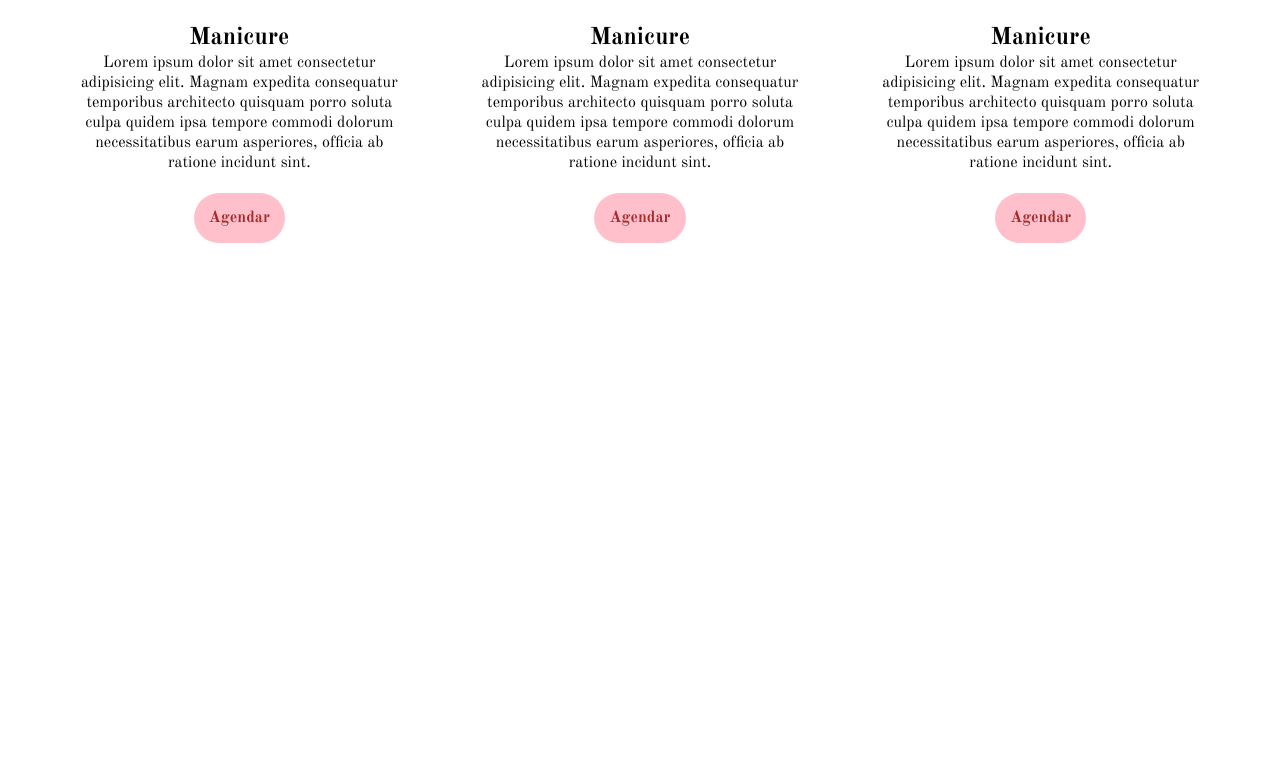
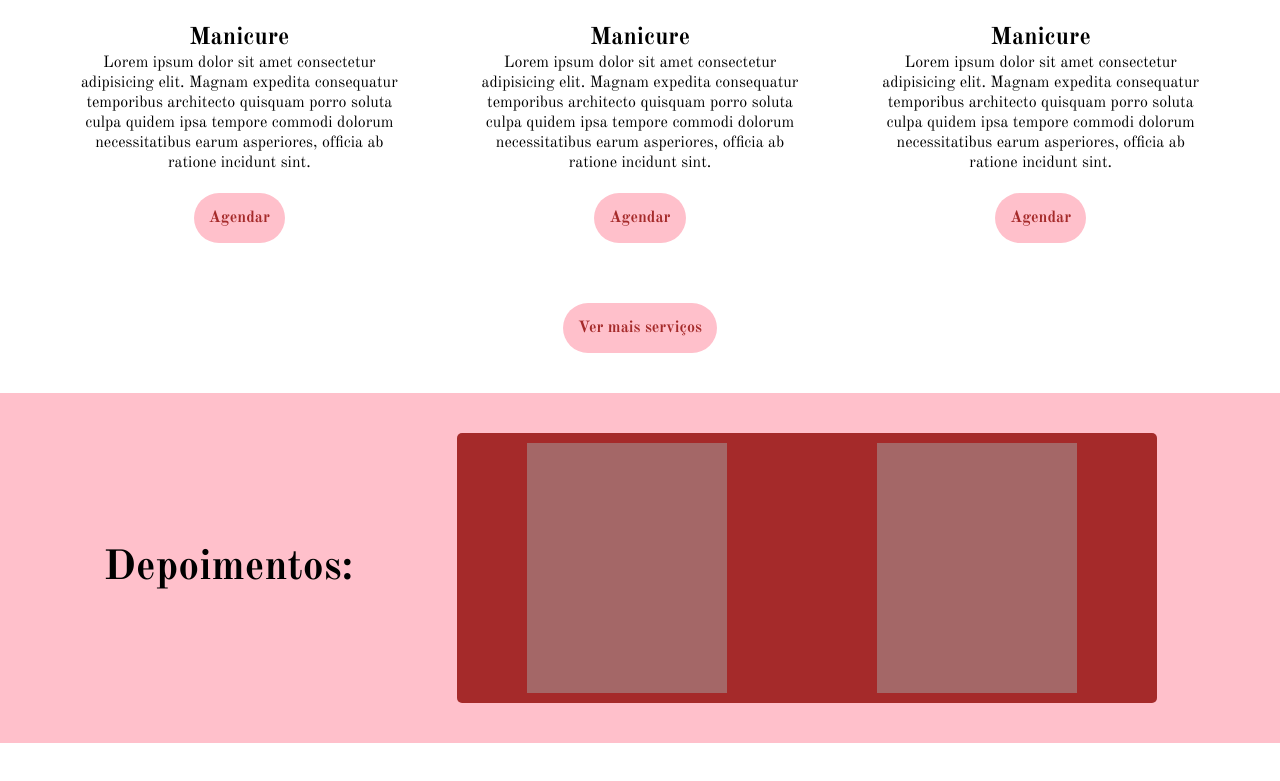
Before and after one commit to ericksousasantana/layout-1-pink-salao, a plain HTML site: page index.html in a window 1280 px wide. Shown: the part 1107-1888 px from the top of the page. Before the commit the page ends 1410 px from the top, so only its background shows below. Drawn offline with nearby package versions, Linux system fonts and the light colour scheme.

Commit message:
depoimentos responsivo

```diff
--- a/estilos/media-queries.css
+++ b/estilos/media-queries.css
@@ -36,4 +36,13 @@
         flex-flow: row nowrap;
         gap: 2px;
     }
+    section#depoimentos{
+        display: flex;
+        justify-content: space-evenly;
+        align-items: center;
+    }
+    aside#dep{
+        max-width: 700px;
+        margin: 20px;
+    }
 }
--- a/estilos/mobile.css
+++ b/estilos/mobile.css
@@ -127,3 +127,43 @@ a.agendar:hover{
     color: pink;
     transition-duration: .25s;
 }
+
+section#depoimentos{
+    margin: 40px 0px;
+    background-color: pink;
+    padding: 20px;
+}
+section#depoimentos h1{
+    text-align: center;
+    font-size: 2.6em;
+}
+aside#dep{
+    margin-top: 10px;
+    display: flex;
+    gap: 10px;
+    overflow-x: auto;
+    background-color: brown;
+    border-radius: 5px;
+}
+aside#dep::-webkit-scrollbar-track
+{
+	border-radius: 20px;
+}
+
+aside#dep::-webkit-scrollbar
+{
+	width: 8px;
+    height: 8px;
+}
+
+aside#dep::-webkit-scrollbar-thumb
+{
+	border-radius: 20px;
+	background-color: #cfaa5c;
+}
+div.prints{
+    margin: 10px 70px;
+    height: 250px;
+    min-width: 200px;
+    background-color: rgb(164, 103, 103);
+}
--- a/index.html
+++ b/index.html
@@ -70,5 +70,18 @@
             <div class="align"><a href="servicos.html" class="agendar">Agendar</a></div>
         </div>
     </section>
+    <div class="align"><a href="servicos.html" class="agendar">Ver mais serviços</a></div>
+
+    <section id="depoimentos">
+        <h1>Depoimentos:</h1>
+        <aside id="dep">
+            <div class="prints"></div>
+            <div class="prints"></div>
+            <div class="prints"></div>
+            <div class="prints"></div>
+            <div class="prints"></div>
+            <div class="prints"></div>
+        </aside>
+    </section>
 </body>
 </html>
```
